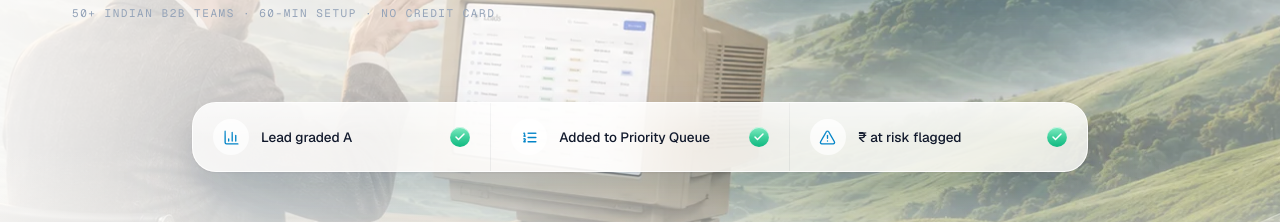
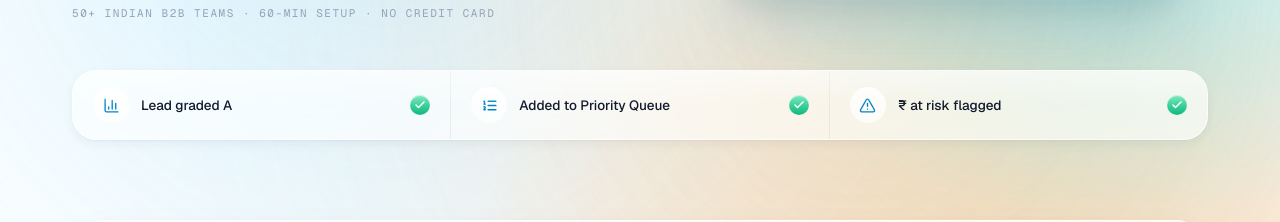
Before and after one commit to Ajju2255-netizen/leadkaun-marketing, a Next.js app: page / in a window 1280 px wide. Shown: the part 684-906 px from the top of the page. Built offline with nearby package versions, Linux system fonts and the light colour scheme; no server answers.

Commit message:
revert: remove the banner-background hero, restore the clean mesh two-column hero
The full-bleed image hero didn't look good; revert to the previous hero (mesh
blobs + serif copy + signup card + activity strip). Serif headings and the
editorial statement stay.

```diff
--- a/app/page.tsx
+++ b/app/page.tsx
@@ -95,21 +95,11 @@ const GRADE_BG: Record<string, string> = {
 
 function Hero() {
   return (
-    <SectionGround variant="mesh" size="xl" ambient={false} className="relative pt-36 md:pt-44 pb-24 md:pb-32">
-      {/* Full-bleed hero background image + readability scrims */}
-      <div className="absolute inset-0 overflow-hidden">
-        {/* eslint-disable-next-line @next/next/no-img-element */}
-        <img
-          src="/brand/hero-banner.webp"
-          alt=""
-          aria-hidden="true"
-          className="h-full w-full object-cover object-[center_38%]"
-        />
-        {/* left scrim — keeps the copy legible over the scene */}
-        <div className="absolute inset-0" style={{ background: "linear-gradient(90deg, rgba(255,255,255,0.92) 0%, rgba(255,255,255,0.58) 40%, rgba(255,255,255,0.18) 66%, rgba(255,255,255,0.42) 100%)" }} />
-        {/* top + bottom fade — nav clearance and a soft blend into the page */}
-        <div className="absolute inset-0" style={{ background: "linear-gradient(180deg, rgba(255,255,255,0.62) 0%, rgba(255,255,255,0) 26%, rgba(255,255,255,0) 72%, rgba(255,251,245,0.96) 100%)" }} />
-      </div>
+    <SectionGround variant="mesh" size="xl" ambient={false} className="pt-36 md:pt-44 pb-20 md:pb-28">
+      {/* Coastal mesh blobs — drifting */}
+      <GradientBlob color="sky"   size="xl" position="-top-32 -left-40" intensity={0.7} />
+      <GradientBlob color="cyan"  size="lg" position="top-20 -right-32" intensity={0.5} delay={4} />
+      <GradientBlob color="peach" size="xl" position="-bottom-40 -right-20" intensity={0.65} delay={2} />
 
       <Container className="relative">
         <div className="grid items-center gap-12 lg:grid-cols-[1.04fr_0.96fr] lg:gap-14">
@@ -165,10 +155,8 @@ function Hero() {
 
         </div>
 
-        {/* Activity status cards — glass strip over the scene */}
-        <div className="relative mt-16 md:mt-20">
-          <div className="mx-auto w-full max-w-4xl">
-            <div className="overflow-hidden rounded-2xl glass-3 gloss-edge elevate-3 sm:flex">
+        {/* Activity strip — the system at work (editorial status cards) */}
+        <div className="mt-12 overflow-hidden rounded-2xl glass-2 gloss-edge elevate-1 sm:flex">
           {[
             { icon: BarChart3,     label: "Lead graded A" },
             { icon: ListOrdered,   label: "Added to Priority Queue" },
@@ -191,8 +179,6 @@ function Hero() {
               </span>
             </div>
           ))}
-            </div>
-          </div>
         </div>
 
         {/* Proof band — folded into the hero block, on the mesh (no seam straddle) */}
```
Lines whose indentation alone changed are shown as unchanged.
